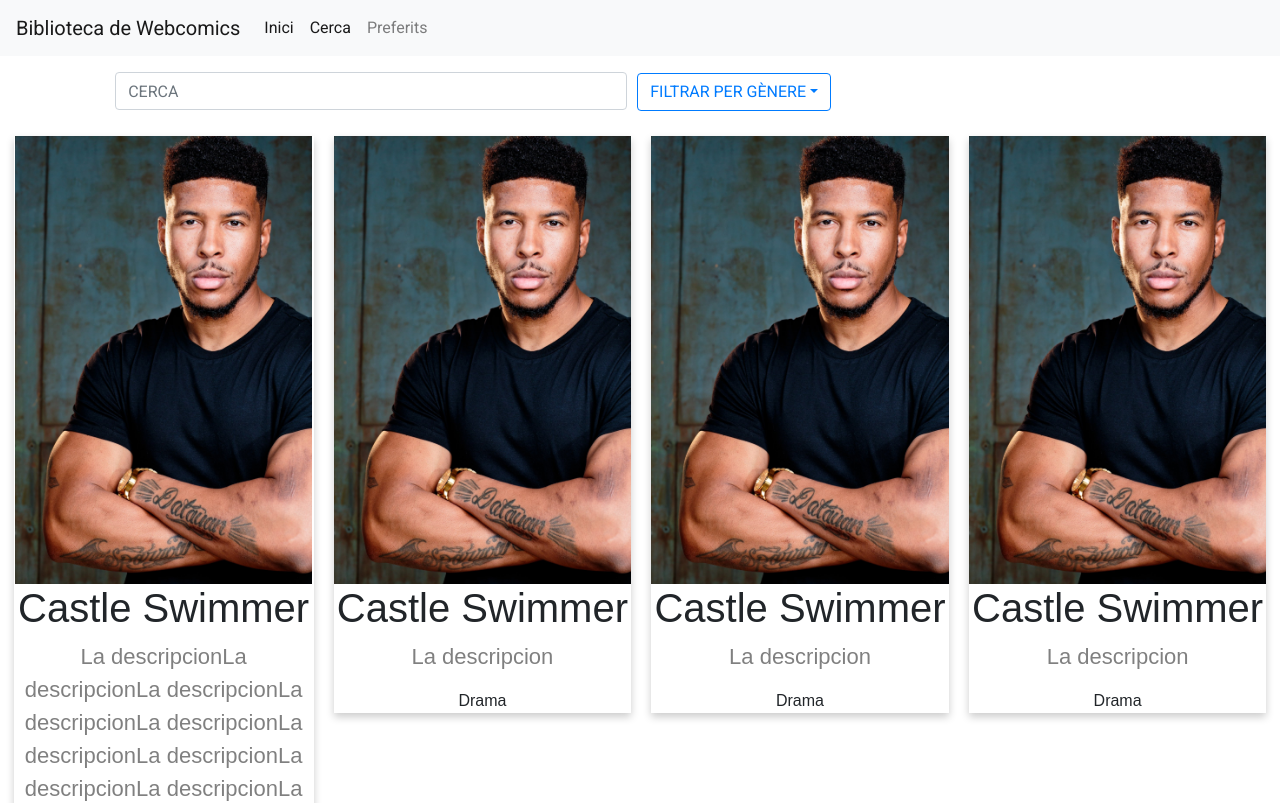
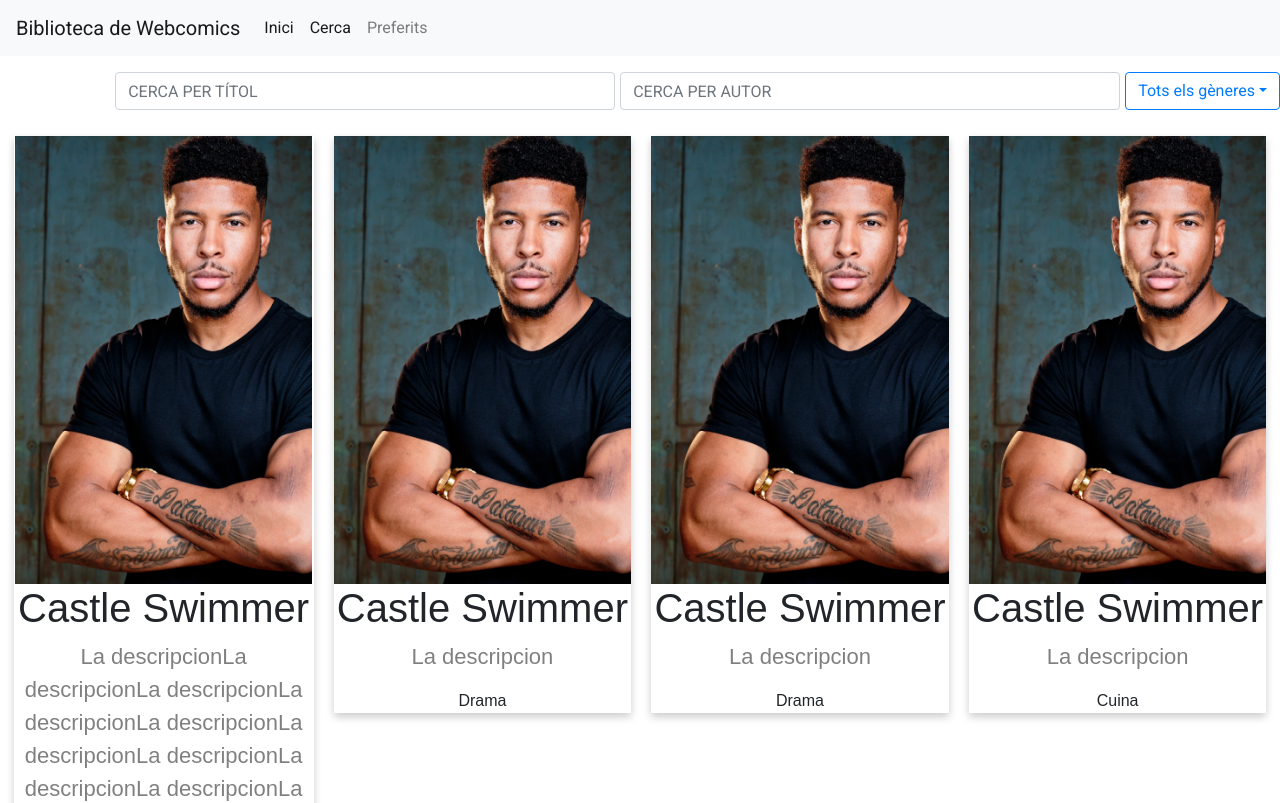
Before and after one commit to ferrytiuu/webcomics-angular, an Angular app: page /cerca in a window 1280 px wide. Shown: the top 803 px of the page. Built offline with nearby package versions, Linux system fonts and the light colour scheme.

Commit message:
Tots els filtres afegits

```diff
--- a/src/app/cerca/cerca.component.css
+++ b/src/app/cerca/cerca.component.css
@@ -28,15 +28,18 @@ img {
   width: 18.6rem;
 }
 
-#typeahead-format {
+#barracerca{
   margin-top: 1rem;
   margin-bottom: 1rem;
-  width: 40%;
+  width: 35%;
   margin-left: 9%;
-  display: inline-block;
   margin-right: 10px;
+  display: grid;
+  grid-template-columns: 500px 500px 100px;
+  grid-column-gap: 5px;
+}
 
-}
+
 
 #row {
   display: inline-block;
--- a/src/app/cerca/cerca.component.html
+++ b/src/app/cerca/cerca.component.html
@@ -1,17 +1,20 @@
 <div>
-    <!--<input id="typeahead-format" type="text" class="form-control" [(ngModel)]="model" [ngbTypeahead]="search" [resultFormatter]="formatter"/>-->
-    <input [(ngModel)]="cerca" id="typeahead-format" type="text"  class="form-control" placeholder="CERCA" />
 
-    <div ngbDropdown class="d-inline-block">
-        <button class="btn btn-outline-primary" id="dropdownBasic1" ngbDropdownToggle>FILTRAR PER GÈNERE</button>
-        <div ngbDropdownMenu aria-labelledby="dropdownBasic1">
-            <div *ngFor="let genere of generes">
-                <button ngbDropdownItem>{{genere}}</button>
+    <div id="barracerca">
+        <input [(ngModel)]="cercaTitol" id="typeahead-format" type="text"  class="form-control" placeholder="CERCA PER TÍTOL"/>
+        <input [(ngModel)]="cercaAutor" id="typeahead-format" type="text"  class="form-control" placeholder="CERCA PER AUTOR"/>
+        <div ngbDropdown class="d-inline-block">
+            <button class="btn btn-outline-primary" id="dropdownBasic1" ngbDropdownToggle>{{cercaGenere}}</button>
+            <div ngbDropdownMenu aria-labelledby="dropdownBasic1">
+                <div *ngFor="let genere of generes">
+                    <button ngbDropdownItem (click)="filtrarGenere($event)" value={{this.genere}}>{{genere}}</button>
+                </div>
             </div>
         </div>
     </div>
+
     <div class="images-wrapper">
-        <div class="image-holder" *ngFor="let webcomic of webcomics | ordenarPer:cerca;index as i; first as isPrimer">
+        <div class="image-holder" *ngFor="let webcomic of webcomics | ordenarPer:cercaTitol:cercaAutor:cercaGenere;index as i; first as isPrimer">
             <div class="comics">
               <img src="../../assets/{{webcomic.Titol}}/imatge_caratula.jpg" alt="Planta1">
               <h1>{{webcomic.Titol}}</h1>
--- a/src/app/cerca/cerca.component.ts
+++ b/src/app/cerca/cerca.component.ts
@@ -12,7 +12,9 @@ export class CercaComponent implements OnInit {
 
   generes: any;
 
-  cerca: string = '';
+  cercaTitol: string = '';
+  cercaAutor: string = '';
+  cercaGenere: string = 'Tots els gèneres';
 
   webcomics: Webcomic[] = [];
   //:any;
@@ -35,8 +37,14 @@ export class CercaComponent implements OnInit {
       return x.Genere;
     });
 
+    generes.push('Tots els gèneres');
     this.generes = new Set(generes);
 
   }
 
+  filtrarGenere(event: Event): void{
+    this.cercaGenere = (event.target as HTMLInputElement).value;
+    console.log(this.cercaGenere);
+  }
+
 }
--- a/src/app/dadesServei/servei-mockWebcomic.ts
+++ b/src/app/dadesServei/servei-mockWebcomic.ts
@@ -1,4 +1,4 @@
-import {Webcomic} from './webcomic_interface';
+import { Webcomic } from './webcomic_interface';
 
 export let WEBCOMIC: Webcomic[] = [
   {
@@ -6,9 +6,9 @@ export let WEBCOMIC: Webcomic[] = [
     "Titol": "Castle Swimmer",
     "Genere": "Drama",
     "Imatge": "Castle Swimmer/portada.png",
-      "Autor": "Autor/a",
+    "Autor": "Autor1",
     "Descripcio": "La descripcionLa descripcionLa descripcionLa descripcionLa descripcionLa descripcionLa descripcionLa descripcionLa descripcionLa descripcionLa descripcionLa descripcionLa descripcionLa descripcionLa descripcionLa descripcionLa descripcionLa descripcionLa descripcionLa descripcionLa descripcion",
-      "Puntuacion":5,
+    "Puntuacion": 5,
     "Fav": true
   },
   {
@@ -16,43 +16,43 @@ export let WEBCOMIC: Webcomic[] = [
     "Titol": "Castle Swimmer",
     "Genere": "Drama",
     "Imatge": "Castle Swimmer/portada.png",
-      "Autor": "Autor/a",
+    "Autor": "Autor2",
     "Descripcio": "La descripcion",
-      "Puntuacion":5,
+    "Puntuacion": 5,
     "Fav": true
   }, {
     "id": 3, "Titol": "Castle Swimmer",
     "Genere": "Drama",
     "Imatge": "Castle Swimmer/portada.png",
-    "Autor": "Autor/a",
+    "Autor": "Autor3",
     "Descripcio": "La descripcion",
-    "Puntuacion":5,
+    "Puntuacion": 5,
     "Fav": false
   }, {
     "id": 4, "Titol": "Castle Swimmer",
-      "Genere": "Drama",
+    "Genere": "Cuina",
     "Imatge": "Castle Swimmer/portada.png",
-    "Autor": "Autor/a",
+    "Autor": "Autor4",
     "Descripcio": "La descripcion",
-    "Puntuacion":5,
+    "Puntuacion": 5,
     "Fav": false
   },
   {
     "id": 5,
     "Titol": "Castle Swimmer",
-      "Genere": "Drama",
+    "Genere": "Esports",
     "Imatge": "Castle Swimmer/portada.png",
     "Autor": "Autor/a",
     "Descripcio": "La descripcion",
-      "Puntuacion":5,
+    "Puntuacion": 5,
     "Fav": false
   }, {
     "id": 6, "Titol": "Castle Swimmer",
-      "Genere": "Drama",
+    "Genere": "Esports",
     "Imatge": "Castle Swimmer/portada.png",
     "Autor": "Autor/a",
     "Descripcio": "La descripcion",
-    "Puntuacion":5,
+    "Puntuacion": 5,
     "Fav": false
   },
   {
@@ -62,7 +62,7 @@ export let WEBCOMIC: Webcomic[] = [
     "Imatge": "Nomads/portada.png",
     "Descripcio": "La descripcion",
     "Autor": "Autor/a",
-      "Puntuacion":5,
+    "Puntuacion": 5,
     "Fav": true
   },
 
@@ -73,7 +73,7 @@ export let WEBCOMIC: Webcomic[] = [
     "Imatge": "Castle Swimmer/portada.png",
     "Descripcio": "La descripcion",
     "Autor": "Autor/a",
-      "Puntuacion":5,
+    "Puntuacion": 5,
     "Fav": true
   }
 ]
--- a/src/app/filtrar-cerca/filtrar-cerca.component.ts
+++ b/src/app/filtrar-cerca/filtrar-cerca.component.ts
@@ -6,11 +6,17 @@ import { Webcomic } from '../dadesServei/webcomic_interface';
   name: "ordenarPer"
 })
 export class filtrarPipe implements PipeTransform {
-  transform(array: Webcomic[], filter = ' ') {
+  transform(array: Webcomic[], filterTitol = ' ', filterAutor = ' ', filterGenere = ' ') {
 
     if (array) {
-      const regex = new RegExp(''+filter+'', 'ig');
-      const matchedSites = array.filter(({ Titol }) => Titol.match(regex));
+      let filGenere: String = filterGenere;
+      if (filterGenere == 'Tots els gèneres') {
+        filGenere = '';
+      }
+      const regexTItol = new RegExp('' + filterTitol + '', 'ig');
+      const regexAutor = new RegExp('' + filterAutor + '', 'ig');
+      const regexGenere = new RegExp('' + filGenere + '', 'ig');
+      const matchedSites = array.filter((element) => element.Titol.match(regexTItol) && element.Autor.match(regexAutor) && element.Genere.match(regexGenere));
       console.log(matchedSites);
       return matchedSites;
     }
```
Also changed, not shown: 1 other file (tests, documents, lock files or other folders). Lines whose indentation alone changed are shown as unchanged.
